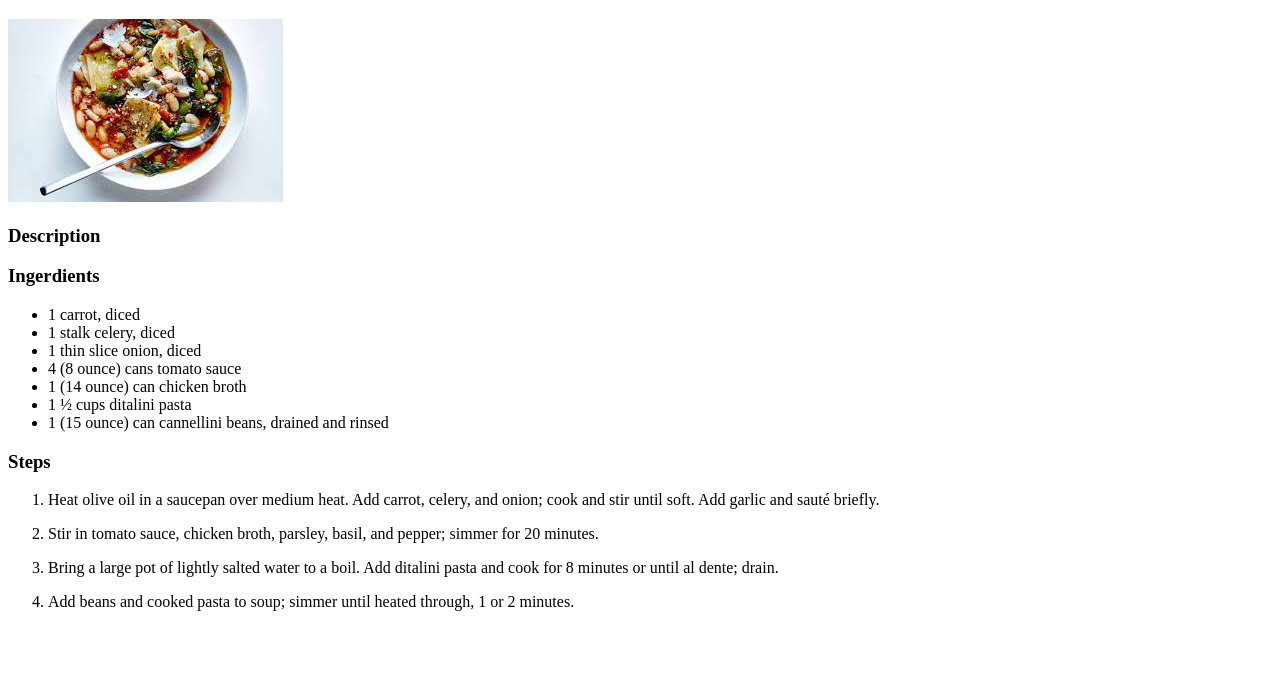
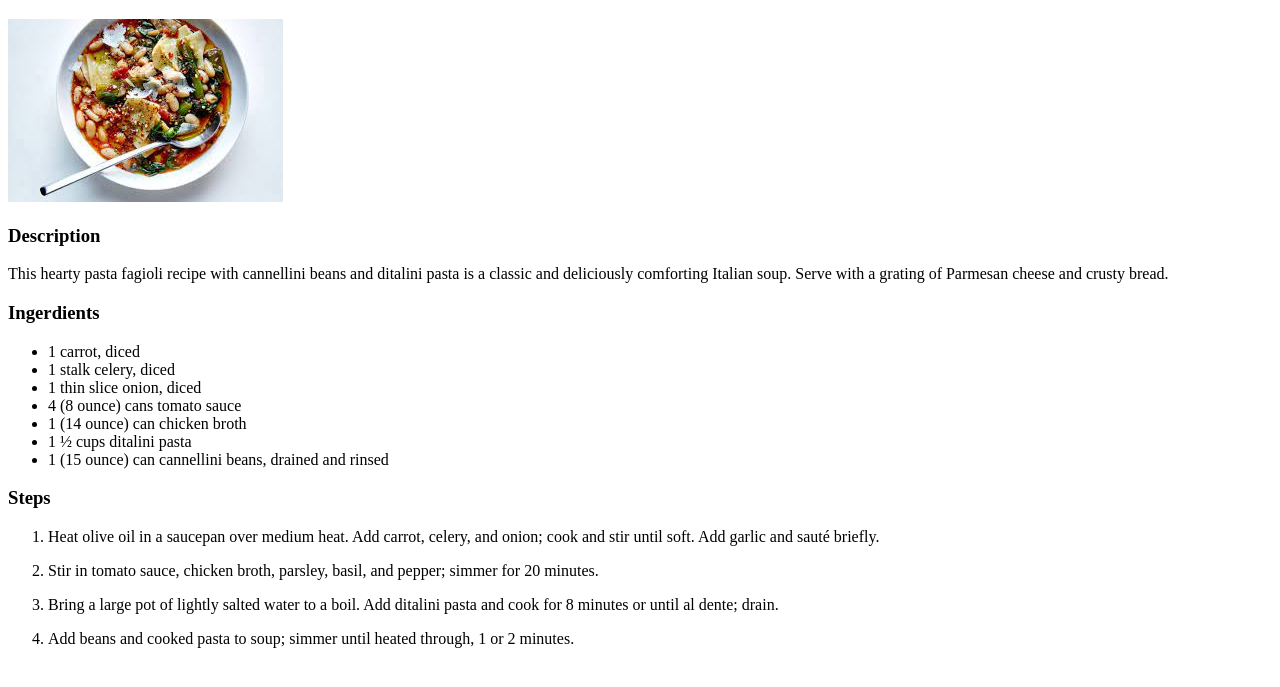
Before and after one commit to Sneakoz/project-recipes, a plain HTML site: page recipes/pasta.html in a window 1280 px wide. Shown: the part 61-748 px from the top of the page. Drawn offline with Linux system fonts and the light colour scheme.

Commit message:
added missing descriptions

```diff
--- a/recipes/pasta.html
+++ b/recipes/pasta.html
@@ -9,7 +9,7 @@
     <h1>Pasta Recipe</h1>
     <img src="../images/pasta.jpg" alt="">
     <h3>Description</h3>
-    <p></p>
+    <p>This hearty pasta fagioli recipe with cannellini beans and ditalini pasta is a classic and deliciously comforting Italian soup. Serve with a grating of Parmesan cheese and crusty bread.</p>
     <h3>Ingerdients</h3>
     <ul>
         <li>1 carrot, diced</li>
```
Also changed, not shown: recipes/shfta.html (+1 -1 lines).
